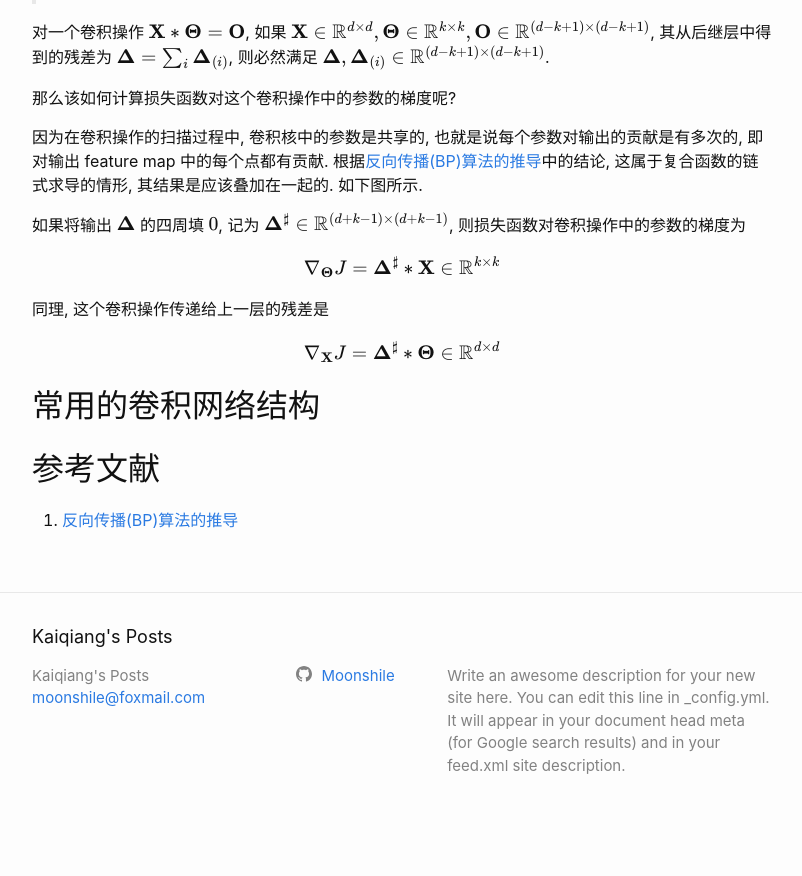
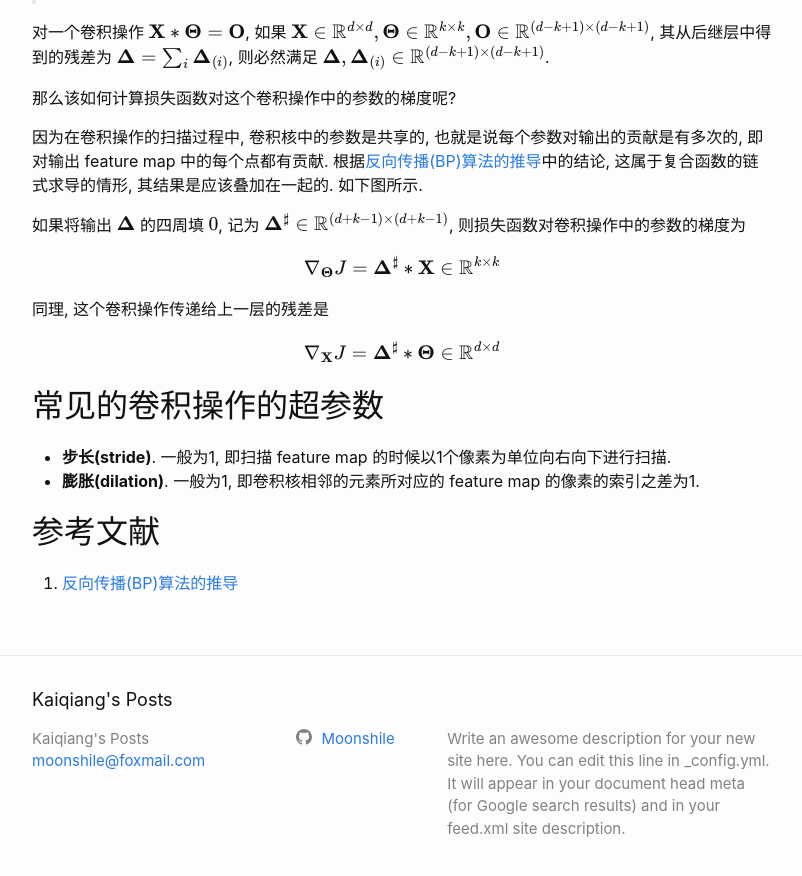
Before and after one commit to Moonshile/moonshile.github.io, a Jekyll site: the page built from _posts/2019-08-14-cnn.md, in a window 1280 px wide and 900 px high, scrolled down 1480 px. Shown: the top 876 px of the window, without its empty margins (238-1040 px from the left). Built offline with Jekyll 4.4.1, drawn with Linux system fonts in a browser that asks for light colours; formulas are drawn with MathJax 3; before the commit the page ends 2317 px from its top, so only the background shows below that.

Commit message:
update post: cnn

```diff
--- a/_posts/2019-08-14-cnn.md
+++ b/_posts/2019-08-14-cnn.md
@@ -58,8 +58,10 @@ $$
 \nabla_{\mathbf X} J = \mathbf \Delta ^ \sharp * \mathbf \Theta \in \mathbb R ^ {d \times d}
 $$
 
-## 常用的卷积网络结构
+## 常见的卷积操作的超参数
 
++ **步长(stride)**. 一般为1, 即扫描 feature map 的时候以1个像素为单位向右向下进行扫描.
++ **膨胀(dilation)**. 一般为1, 即卷积核相邻的元素所对应的 feature map 的像素的索引之差为1.
 
 ## 参考文献
 1. [反向传播(BP)算法的推导][]
```
